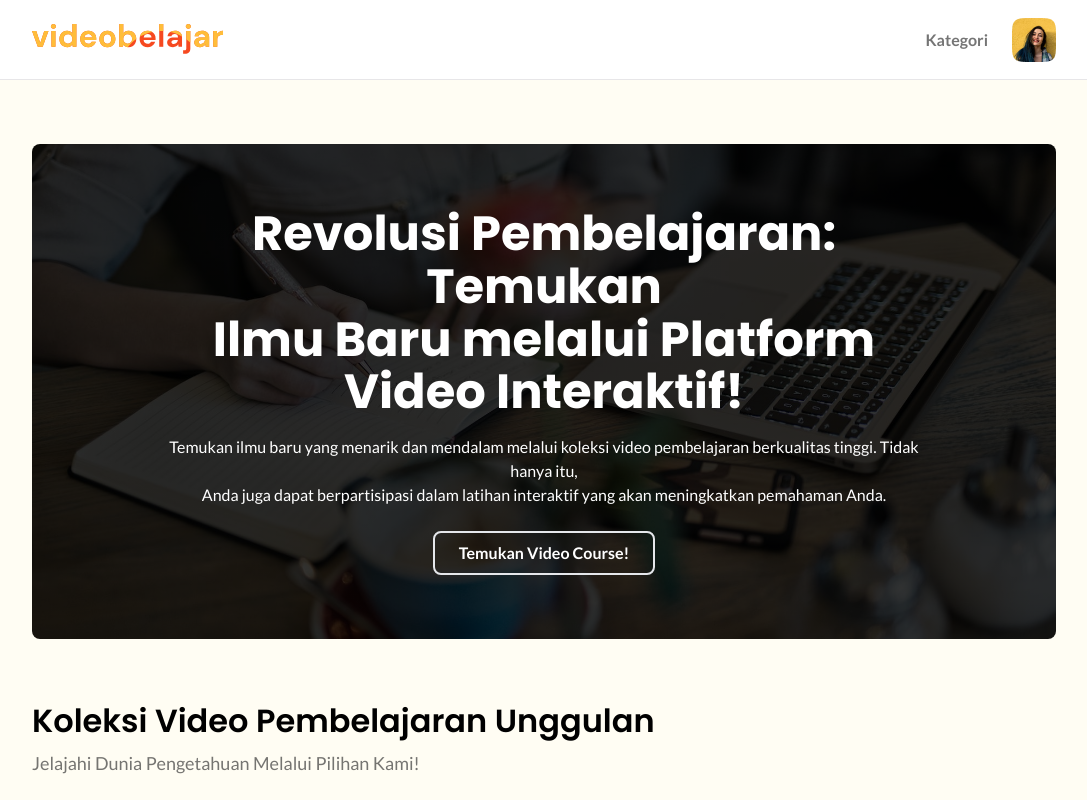
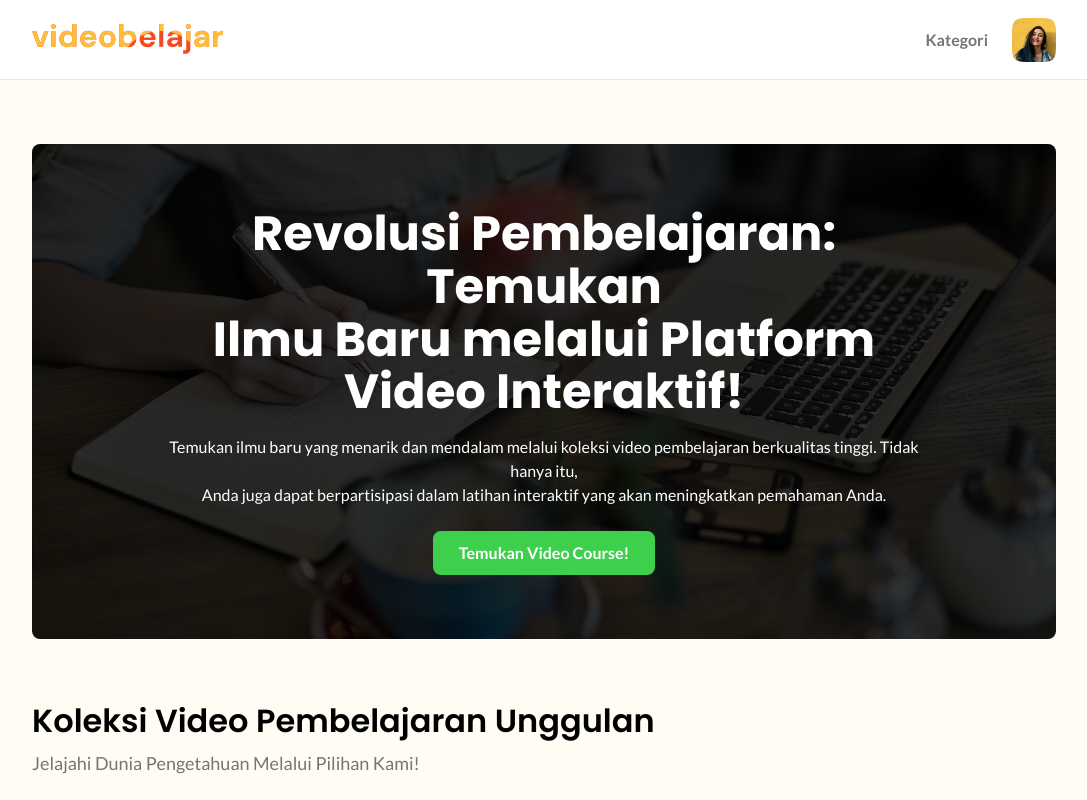
Before and after one commit to dinowidyap15/VideoBelajar, a React (Vite) app: page /home in a window 1280 px wide. Shown: the top 800 px of the page, without its empty margins (96-1183 px from the left). Built offline with nearby package versions, Linux system fonts and the light colour scheme.

Commit message:
feat: update button hero

```diff
--- a/src/components/Fragments/Hero.jsx
+++ b/src/components/Fragments/Hero.jsx
@@ -23,7 +23,7 @@ const Hero = () => {
               Temukan ilmu baru yang menarik dan mendalam melalui koleksi video pembelajaran berkualitas tinggi. Tidak hanya itu, <br />
               Anda juga dapat berpartisipasi dalam latihan interaktif yang akan meningkatkan pemahaman Anda.
             </p>
-            <Button variant="primary" type={1} width={1 / 2}>
+            <Button variant="primary" btn={1} width={1 / 2}>
               Temukan Video Course!
             </Button>
           </div>
```
